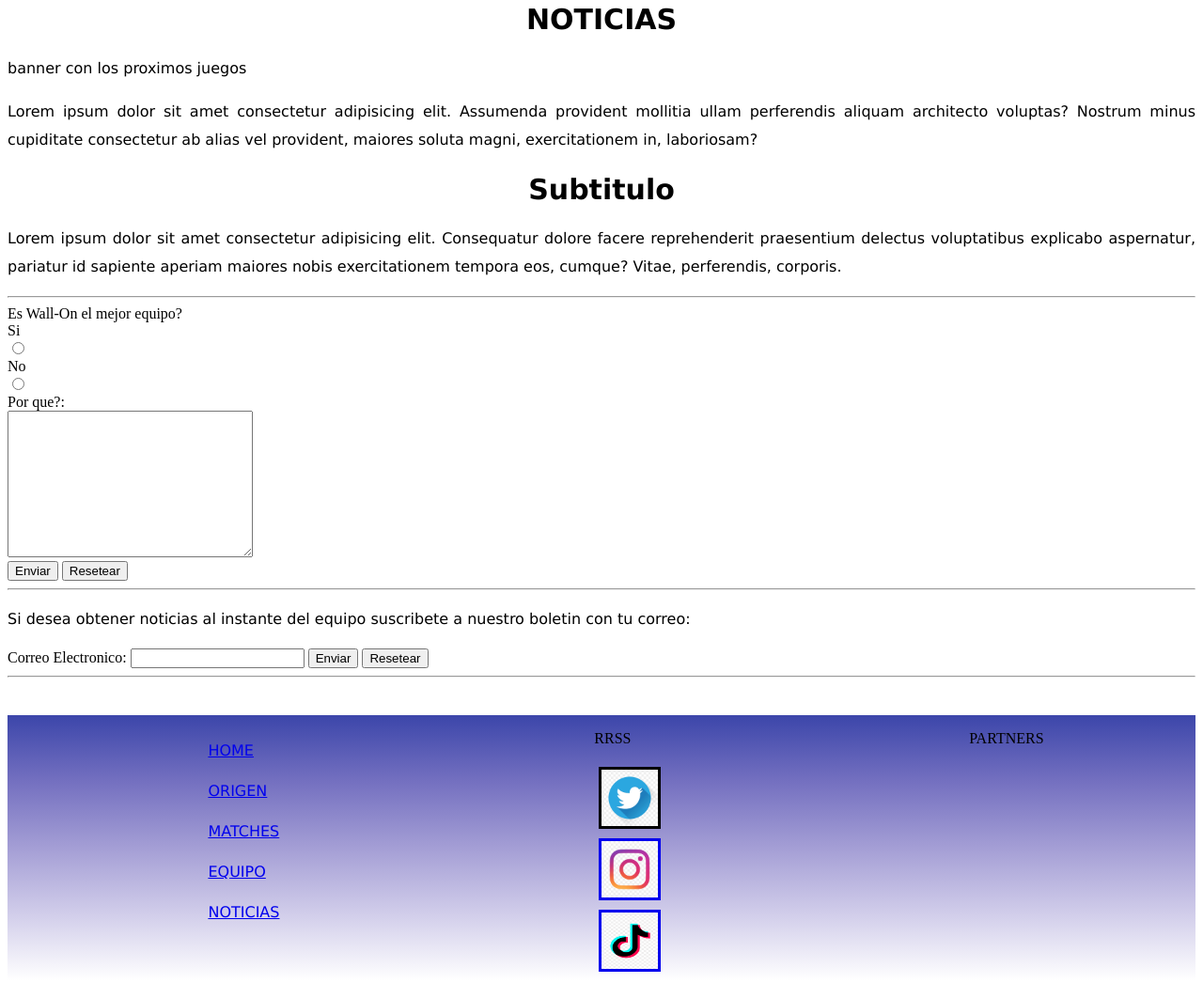
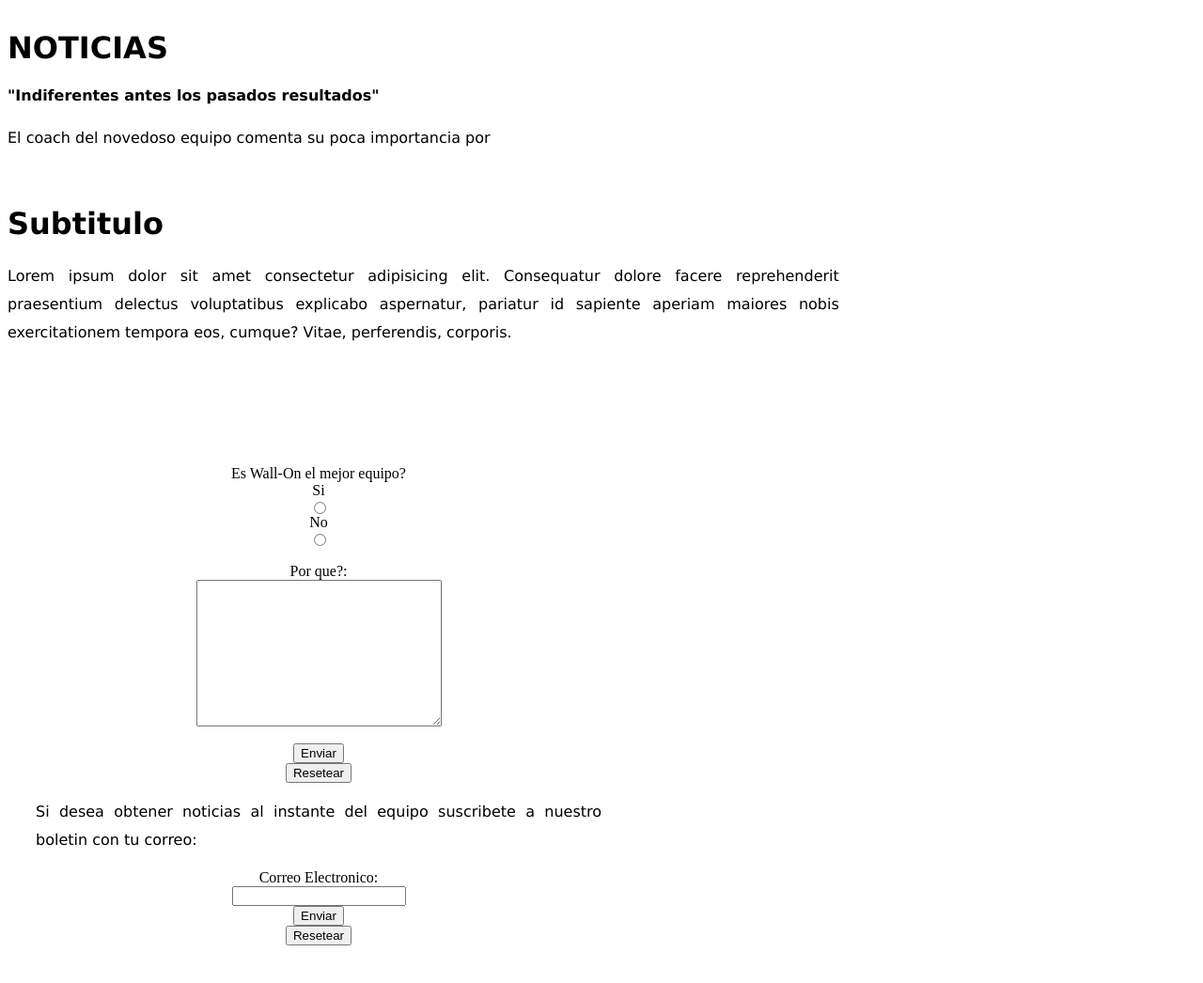
Before and after one commit to AJOTAAH/SASSTRY, a website: page pages/noticias.html in a window 1280 px wide. Shown: the part 234-1280 px from the top of the page at 94% size. Drawn offline with nearby package versions, Linux system fonts and the light colour scheme.

Commit message:
AGREGADO GRID A NOTICIAS

```diff
--- a/pages/noticias.html
+++ b/pages/noticias.html
@@ -10,6 +10,7 @@
 </head>
 
 <body>
+	<div class="gridContainer">
 		<!-- Contenedores semanticos: header, nav, section, article, main, footer, etc -->
 		<!-- contenedores genericos: div (bloque); span (en linea)-->
 		<!-- header (logo + nav)-->
@@ -57,26 +58,26 @@
 		<!-- cierre header -->
 		<!-- apertura contenido -->
 		<main>
+			<div class="gridMainNoticias">
+				<div class="encabezadoNoticia">
+					<h1 data-aos="fade-right">NOTICIAS</h1>
 					<div>
-			<h1 data-aos="fade-right">NOTICIAS</h1>
+						<h4>"Indiferentes antes los pasados resultados"</h4>
+						<p>El coach del novedoso equipo comenta su poca importancia por </p>
 					</div>
-		<div>
-			<p>banner con los proximos juegos</p>
 				</div>
-		<p>Lorem ipsum dolor sit amet consectetur adipisicing elit. Assumenda provident mollitia ullam perferendis
-			aliquam architecto voluptas? Nostrum minus cupiditate consectetur ab alias vel provident, maiores soluta
-			magni, exercitationem in, laboriosam?</p>
-		<div>
+				<div class="subtiNoticia">
 					<h1 data-aos="fade-right">Subtitulo</h1>
+					<p>Lorem ipsum dolor sit amet consectetur adipisicing elit. Consequatur dolore facere reprehenderit
+						praesentium
+						delectus voluptatibus explicabo aspernatur, pariatur id sapiente aperiam maiores nobis
+						exercitationem
+						tempora eos, cumque? Vitae, perferendis, corporis.</p>
 				</div>
-		<p>Lorem ipsum dolor sit amet consectetur adipisicing elit. Consequatur dolore facere reprehenderit praesentium
-			delectus voluptatibus explicabo aspernatur, pariatur id sapiente aperiam maiores nobis exercitationem
-			tempora eos, cumque? Vitae, perferendis, corporis.</p>
-
-		<hr>
-
+			</div>
 			<!-- formulario -->
-		<form action="">
+			<div class="gridFormulario">
+				<form action="" class="formularioNoticia">
 					<div>
 						Es Wall-On el mejor equipo?
 					</div>
@@ -90,16 +91,16 @@
 					<textarea name="" id="" cols="30" rows="10"></textarea> <br>
 					<input type="submit" value="Enviar">
 					<input type="reset" value="Resetear">
-			<hr>
 					<div>
-				<p>Si desea obtener noticias al instante del equipo suscribete a nuestro boletin con tu correo:</p>
+						<p>Si desea obtener noticias al instante del equipo suscribete a nuestro boletin con tu correo:
+						</p>
 					</div>
 					<label for="correo">Correo Electronico:</label>
 					<input type="text" name="correo">
 					<input type="submit" value="Enviar">
 					<input type="reset" value="Resetear">
 				</form>
-
+			</div>
 		</main>
 		<!-- cierre contenido -->
 		<!-- apertura footer -->
@@ -153,6 +154,7 @@
 			</div>
 		</footer>
 		<!-- cierre footer -->
+	</div>
 	<script src="https://unpkg.com/aos@2.3.1/dist/aos.js"></script>
 	<script>
 		AOS.init();
--- a/scss/_gridmaindex.scss
+++ b/scss/_gridmaindex.scss
@@ -7,7 +7,7 @@
     "primerTxt primerTxt aside"
     "segundoTxt segundoTxt aside";
     grid-template-columns: 33% 33% 33%;
-    grid-template-rows: auto auto auto;
+    grid-template-rows: auto auto auto auto;
 }
 .encabezado{grid-area: encabezado;}
 .primerTexto{grid-area: primerTxt;}
--- a/scss/_gridmainequipo.scss
+++ b/scss/_gridmainequipo.scss
@@ -15,7 +15,9 @@
 .playerCuat{grid-area: playerCuatro;}
 .playerCinc{grid-area: playerCinco;}
 
-.encabezadoEquip{margin-bottom: 20px;}
+.encabezadoEquip{margin-bottom: 20px;
+    border: solid;
+}
 
 .imgEquipo{
     width: 200px;
--- /dev/null
+++ b/scss/_gridmainnoticias.scss
@@ -0,0 +1,31 @@
+.gridMainNoticias{
+    display: grid;
+    grid-template-areas:
+    "tituloNoticia publi"
+    "subtiNoticia publi";
+    grid-template-columns: 70% 30%;
+    grid-template-rows: auto auto;
+}
+
+.encabezadoNoticia{grid-area: tituloNoticia;
+    margin-bottom: 20px;
+}
+
+.subtiNoticia{grid-area: subtiNoticia;
+    margin-bottom: 110px;
+}
+
+.gridFormulario{
+    display: grid;
+    grid-template-areas:
+    "encuesta img";
+    grid-template-columns: 50% 50%;
+    grid-template-rows: auto auto;
+}
+
+.formularioNoticia{grid-area: encuesta;
+    display: flex;
+    flex-direction: column;
+    align-items: center;
+    margin-left: 30px;
+}
--- a/scss/style.scss
+++ b/scss/style.scss
@@ -4,6 +4,7 @@
 @import "_gridmainorigen";
 @import "_gridmainmatches";
 @import "_gridmainequipo";
+@import "_gridmainnoticias";
 @import "_footer";
 
 /* SCSS APLICADO AL MAIN*/
@@ -13,9 +14,7 @@
 
 .borderH{border: solid;}
 
-h2{font-family: Verdana, Geneva, Tahoma, sans-serif;}
-
-h4{font-family: Verdana, Geneva, Tahoma, sans-serif;}
+h1,h2,h3,h4{font-family: Verdana, Geneva, Tahoma, sans-serif;}
 
 header, footer{margin-top: 40px;}
 
@@ -28,14 +27,10 @@ header, footer{margin-top: 40px;}
     background-color: white;
 }
 
-h1 {
+.tituloCenter{
     font-family: Verdana, Geneva, Tahoma, sans-serif;
     text-align: center;
     font-size: 30px;
-}
-
-h3 {
-    font-family: Verdana, Geneva, Tahoma, sans-serif;
 }
 
 main p {
```
Also changed, not shown: index.html (+3 -3 lines), pages/equipo.html (+1 -1 lines), pages/matches.html (+10 -10 lines), pages/origen.html (+1 -1 lines), css/style.css. Lines whose indentation alone changed are shown as unchanged.
